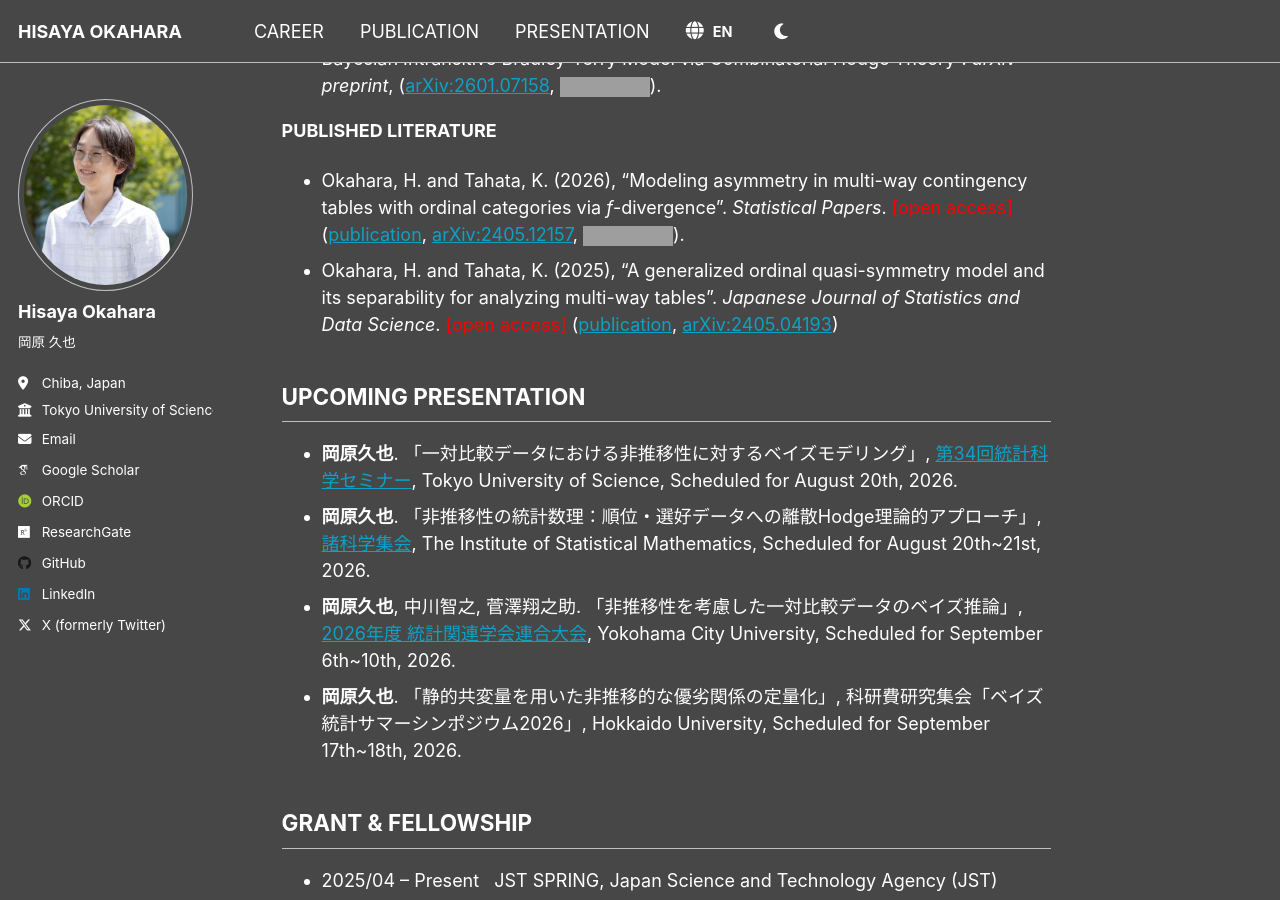
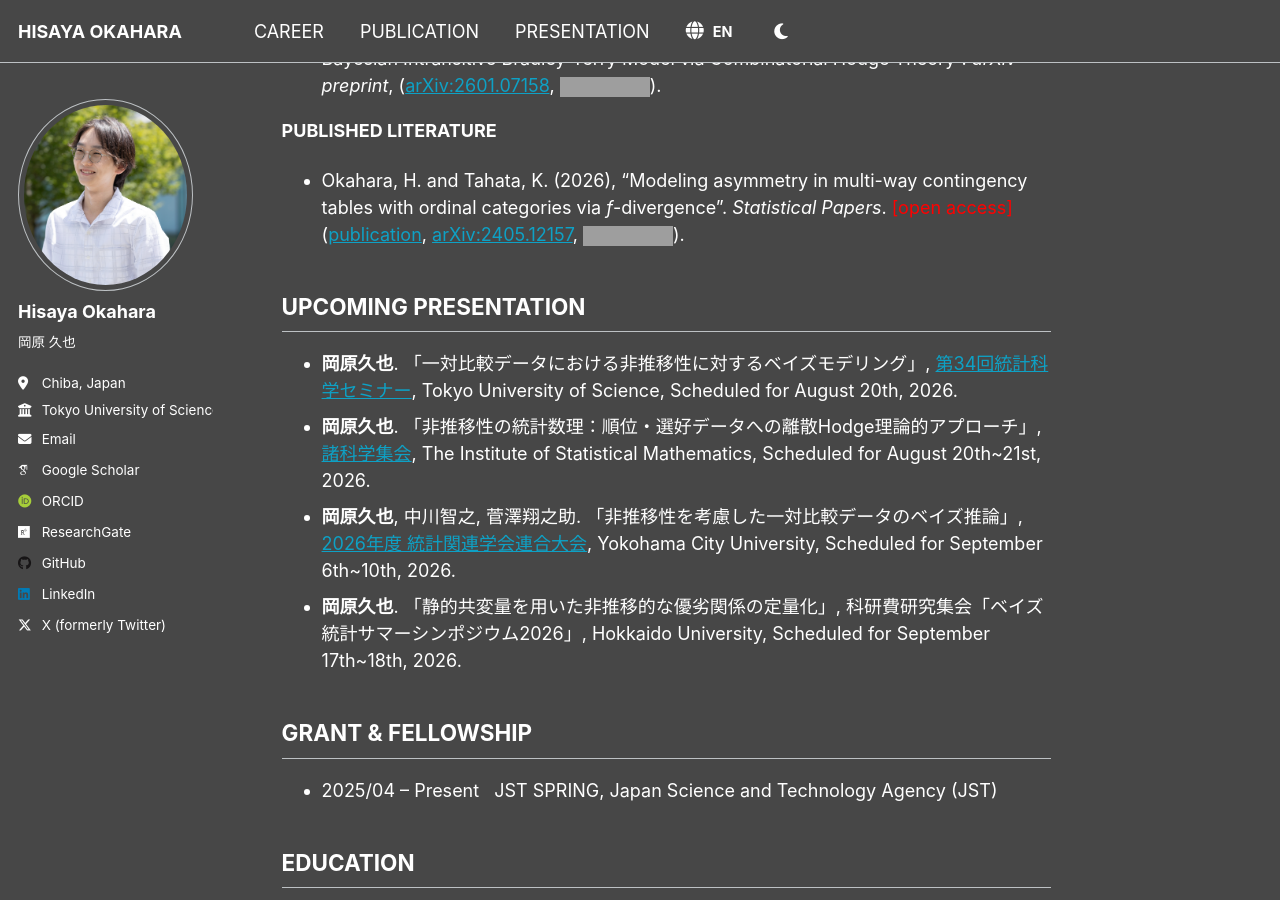
Before and after one commit to h-okahara/h-okahara.github.io, a Jekyll site: the page built from _pages/about.md, in a window 1280 px wide and 900 px high, scrolled down 601 px. Built offline with Jekyll 4.4.1, drawn with Linux system fonts in a browser that asks for light colours; some web fonts are replaced; grey boxes are pictures that could not be loaded.

Commit message:
Remove JJSDS 2025 entry from homepage RECENT PAPER section

```diff
--- a/_pages/about.md
+++ b/_pages/about.md
@@ -25,7 +25,6 @@ redirect_from:
 
 **<span data-i18n="home.published">PUBLISHED LITERATURE</span>**
 - Okahara, H. and Tahata, K. (2026), "Modeling asymmetry in multi-way contingency tables with ordinal categories via *f*-divergence". *Statistical Papers*. <span style="color: red;">[<span data-i18n="home.open_access">open access</span>]</span> ([publication](https://link.springer.com/article/10.1007/s00362-025-01782-y), [arXiv:2405.12157](https://arxiv.org/abs/2405.12157), [![GitHub](https://img.shields.io/badge/GitHub-R--code-blue?logo=github)](https://github.com/h-okahara/GS_f)).
-- Okahara, H. and Tahata, K. (2025), "A generalized ordinal quasi-symmetry model and its separability for analyzing multi-way tables". *Japanese Journal of Statistics and Data Science*. <span style="color: red;">[<span data-i18n="home.open_access">open access</span>]</span> ([publication](https://link.springer.com/article/10.1007/s42081-024-00289-4), [arXiv:2405.04193](https://arxiv.org/abs/2405.04193))
 
 
 ## <span data-i18n="home.header_presentation">UPCOMING PRESENTATION</span>
```
